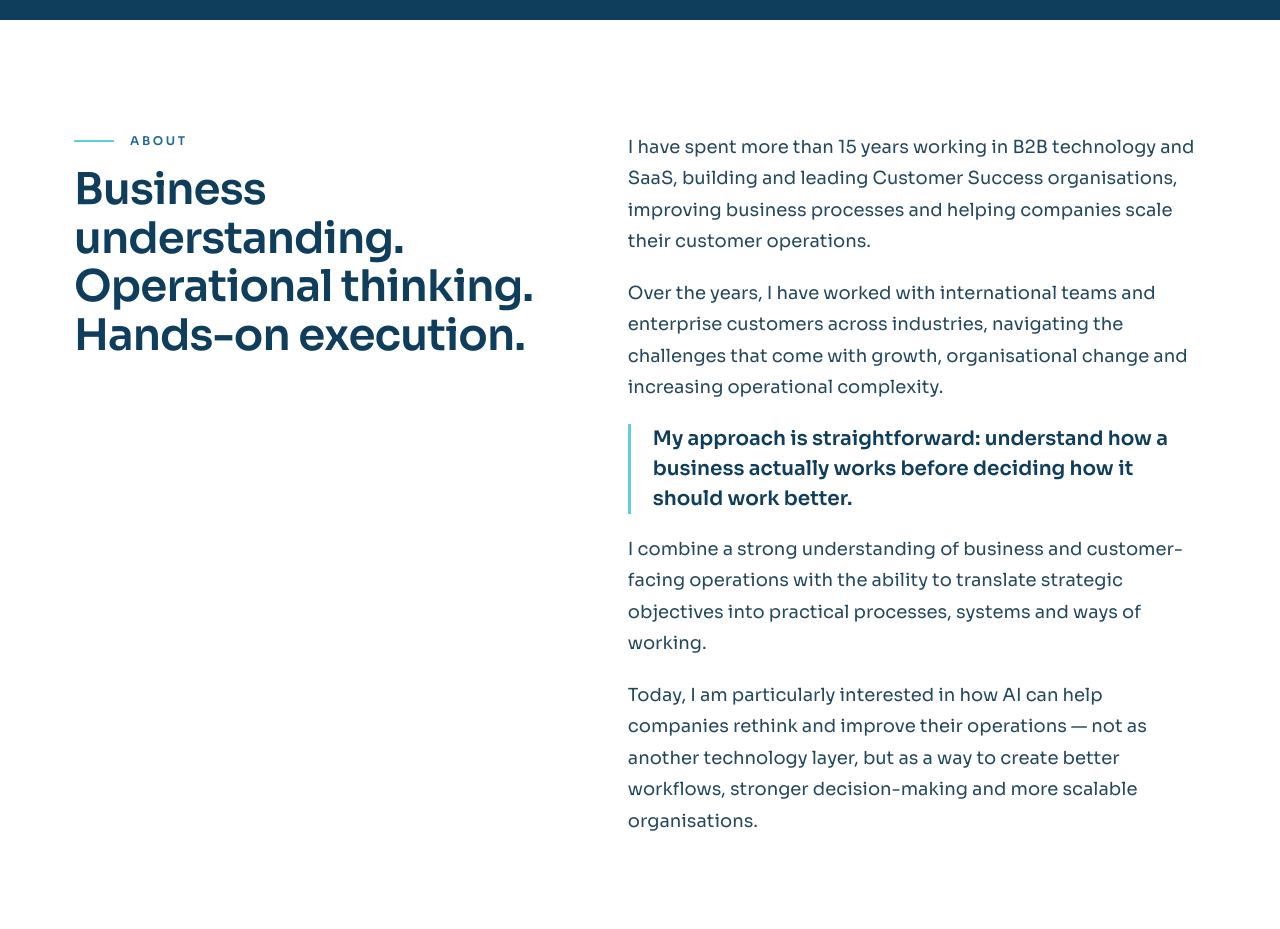
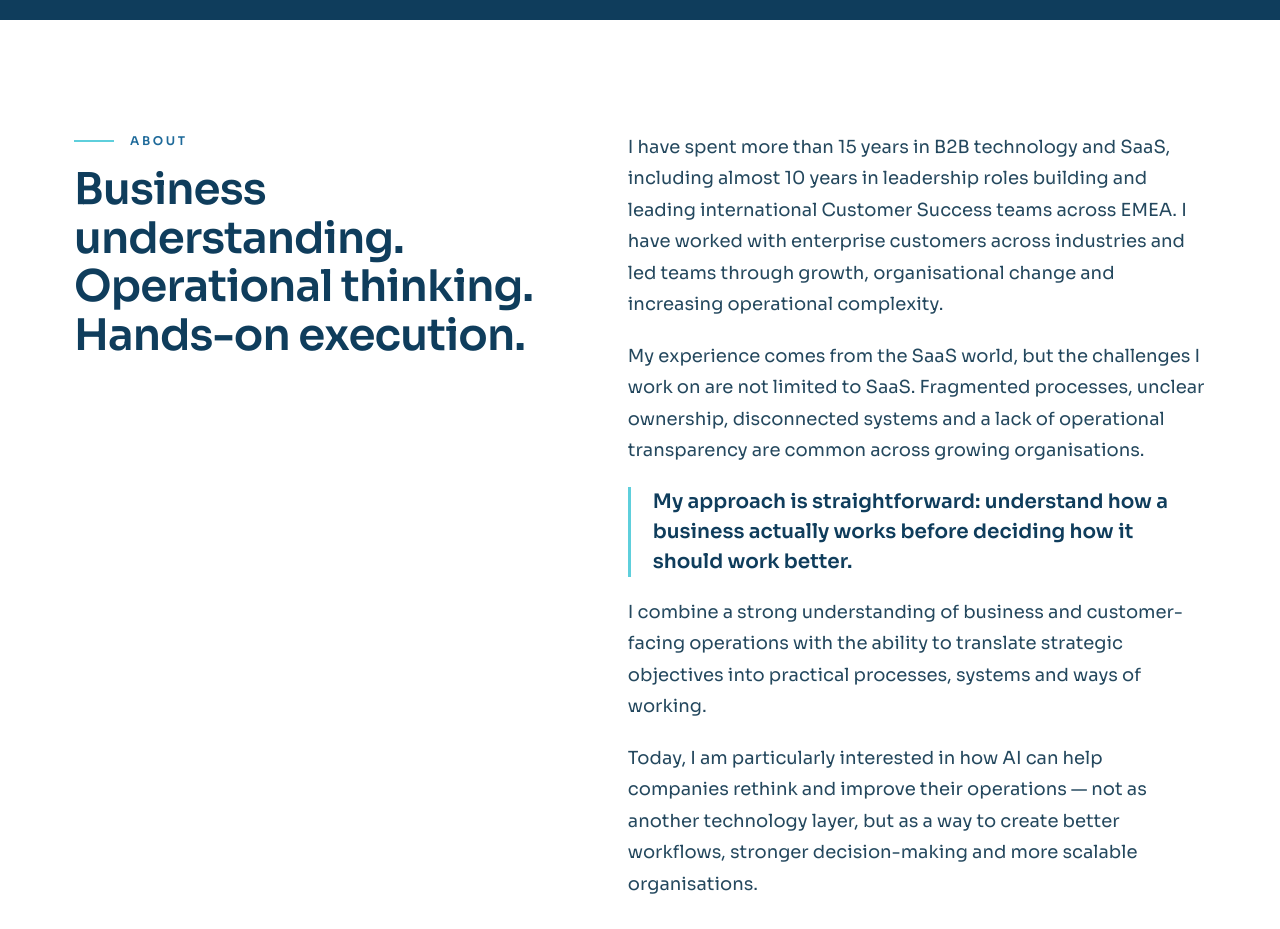
Before and after one commit to christiane-rgb/kaiser-cx, a plain HTML site: page christiane-kaiser.html in a window 1280 px wide. Shown: the part 960-1889 px from the top of the page. Drawn offline with Linux system fonts and the light colour scheme.

Commit message:
Add files via upload

```diff
--- a/christiane-kaiser.html
+++ b/christiane-kaiser.html
@@ -138,8 +138,8 @@ footer a{color:#c9dce8;text-decoration:none}footer a:hover{color:#fff}
 <h2>Business understanding. Operational thinking. Hands-on execution.</h2>
 </div>
 <div class="txt">
-<p>I have spent more than 15 years working in B2B technology and SaaS, building and leading Customer Success organisations, improving business processes and helping companies scale their customer operations.</p>
-<p>Over the years, I have worked with international teams and enterprise customers across industries, navigating the challenges that come with growth, organisational change and increasing operational complexity.</p>
+<p>I have spent more than 15 years in B2B technology and SaaS, including almost 10 years in leadership roles building and leading international Customer Success teams across EMEA. I have worked with enterprise customers across industries and led teams through growth, organisational change and increasing operational complexity.</p>
+<p>My experience comes from the SaaS world, but the challenges I work on are not limited to SaaS. Fragmented processes, unclear ownership, disconnected systems and a lack of operational transparency are common across growing organisations.</p>
 <p class="key">My approach is straightforward: understand how a business actually works before deciding how it should work better.</p>
 <p>I combine a strong understanding of business and customer-facing operations with the ability to translate strategic objectives into practical processes, systems and ways of working.</p>
 <p>Today, I am particularly interested in how AI can help companies rethink and improve their operations — not as another technology layer, but as a way to create better workflows, stronger decision-making and more scalable organisations.</p>
```
